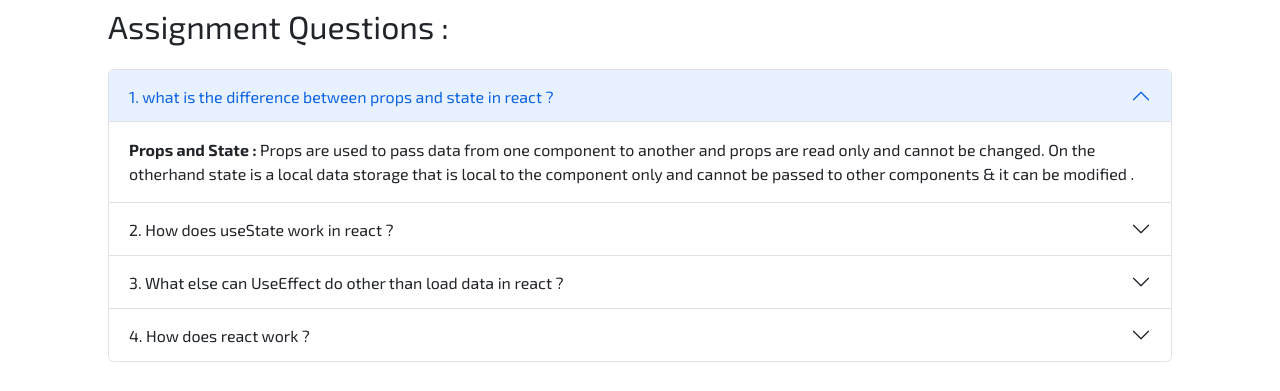
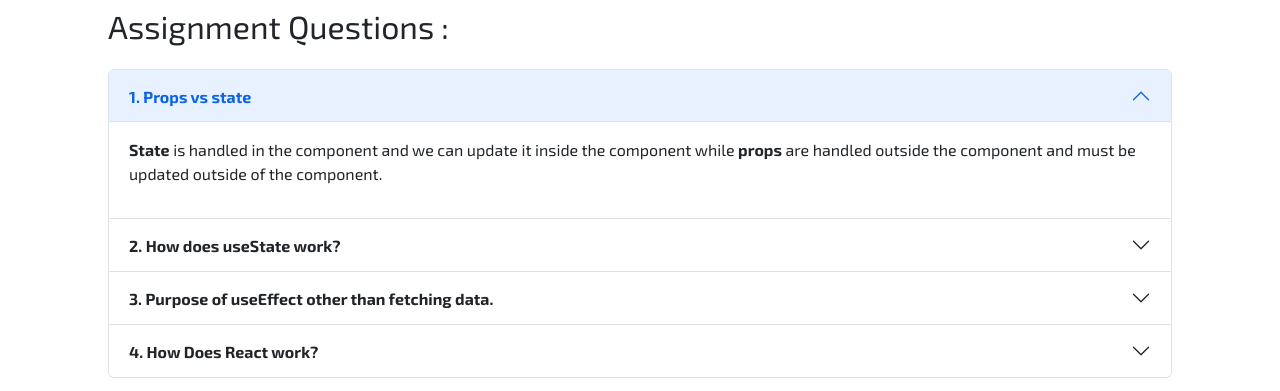
Before and after one commit to sh-bd/knowledge-cafe, a React (Vite) app: page / in a window 1280 px wide. Shown: the part 3311-3702 px from the top of the page. Built offline with nearby package versions, Linux system fonts and the light colour scheme.

Commit message:
ans given

```diff
--- a/src/Components/Question/Question.jsx
+++ b/src/Components/Question/Question.jsx
@@ -12,49 +12,51 @@ const Question = () => {
                 <div className="accordion mt-4" id="accordionExample">
                     <div className="accordion-item">
                         <h2 className="accordion-header" id="headingOne">
-                            <button className="accordion-button " type="button" data-bs-toggle="collapse" data-bs-target="#collapseOne" aria-expanded="true" aria-controls="collapseOne">
-                                1. what is the difference between props and state in react ?
+                            <button className="accordion-button fw-bold" type="button" data-bs-toggle="collapse" data-bs-target="#collapseOne" aria-expanded="true" aria-controls="collapseOne">
+                                1. Props vs state
                             </button>
                         </h2>
                         <div id="collapseOne" className="accordion-collapse collapse show" aria-labelledby="headingOne" data-bs-parent="#accordionExample">
                             <div className="accordion-body">
-                                <strong>Props and State :</strong> Props are used to pass data from one component to another and props are read only and cannot be changed. On the otherhand state is a local data storage that is local to the component only and cannot be passed to other components & it can be modified .
+                                <p> <span className='fw-semibold'>State</span> is handled in the component and we can update it inside the component while <span className='fw-semibold'>props</span> are handled outside the component and must be updated outside of the component.</p>
                             </div>
                         </div>
                     </div>
                     <div className="accordion-item">
                         <h2 className="accordion-header" id="headingTwo">
-                            <button className="accordion-button collapsed" type="button" data-bs-toggle="collapse" data-bs-target="#collapseTwo" aria-expanded="false" aria-controls="collapseTwo">
-                                2. How does useState work in react ?
+                            <button className="accordion-button collapsed fw-bold" type="button" data-bs-toggle="collapse" data-bs-target="#collapseTwo" aria-expanded="false" aria-controls="collapseTwo">
+                                2. How does useState work?
                             </button>
                         </h2>
                         <div id="collapseTwo" className="accordion-collapse collapse" aria-labelledby="headingTwo" data-bs-parent="#accordionExample">
                             <div className="accordion-body">
-                                <strong>useState : </strong> In react useState is a built-in hook in React that allows you to add state to functional components. It returns an array with two elements: the current state value and a function to update the state value.
+                                <p><span className='fw-semibold'>useState</span> is a Hook in React. This Hook enables the developer to
+                                    make functional components have a state. It returns an array containing two components. The current state value and a function to update the current value of
+                                    the state.</p>
                             </div>
                         </div>
                     </div>
                     <div className="accordion-item">
                         <h2 className="accordion-header" id="headingThree">
-                            <button className="accordion-button collapsed" type="button" data-bs-toggle="collapse" data-bs-target="#collapseThree" aria-expanded="false" aria-controls="collapseThree">
-                                3. What else can UseEffect do other than load data in react ?
+                            <button className="accordion-button collapsed fw-bold" type="button" data-bs-toggle="collapse" data-bs-target="#collapseThree" aria-expanded="false" aria-controls="collapseThree">
+                                3. Purpose of useEffect other than fetching data.
                             </button>
                         </h2>
                         <div id="collapseThree" className="accordion-collapse collapse" aria-labelledby="headingThree" data-bs-parent="#accordionExample">
                             <div className="accordion-body">
-                                <strong>useEffect : </strong> The useEffect hook in React is used to manage side effects, which are any tasks that must be performed outside of the normal React rendering cycle.
+                                <span className='fw-semibold'>useEffect : </span> The useEffect hook in React is used to manage side effects, which are any tasks that must be performed outside of the normal React rendering cycle.
                             </div>
                         </div>
                     </div>
                     <div className="accordion-item">
                         <h2 className="accordion-header" id="headingFour">
-                            <button className="accordion-button collapsed" type="button" data-bs-toggle="collapse" data-bs-target="#collapseFour" aria-expanded="false" aria-controls="collapseFour">
-                                4. How does react work ?
+                            <button className="accordion-button collapsed fw-bold" type="button" data-bs-toggle="collapse" data-bs-target="#collapseFour" aria-expanded="false" aria-controls="collapseFour">
+                                4. How Does React work?
                             </button>
                         </h2>
                         <div id="collapseFour" className="accordion-collapse collapse" aria-labelledby="headingFour" data-bs-parent="#accordionExample">
                             <div className="accordion-body">
-                                <strong>React : </strong> React is a JavaScript library that helps developers build user interfaces. It uses a virtual DOM to efficiently update the UI, making it faster and more responsive. React components manage their own state and can interact with other components through props.
+                                <span className='fw-semibold'>React : </span> React is a JavaScript library that helps developers build user interfaces. It uses a virtual DOM to efficiently update the UI, making it faster and more responsive. React components manage their own state and can interact with other components through props.
                             </div>
                         </div>
                     </div>
```
